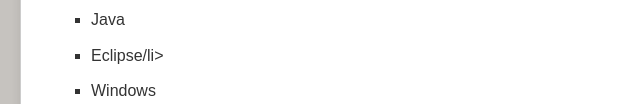
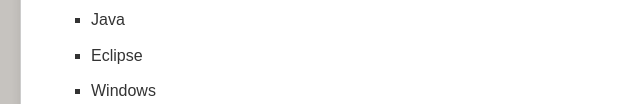
Before and after one commit to Daanishcws/Daanish-Resume-Website, a plain HTML site: page resume.html in a window 1280 px wide. Shown: the part 696-800 px from the top of the page, 0-640 px from the left. Drawn offline with Linux system fonts and the light colour scheme.

Commit message:
Update resume.html

```diff
--- a/resume.html
+++ b/resume.html
@@ -69,7 +69,7 @@ Title: Daanish's Resume Website
             <h2>SKILLS</h2>
             <ul>
                 <li>Java</li>
-                <li>Eclipse/li>
+                <li>Eclipse</li>
                 <li>Windows</li>
                 <li>MacOS</li>
                 <li>HTML</li>
```
